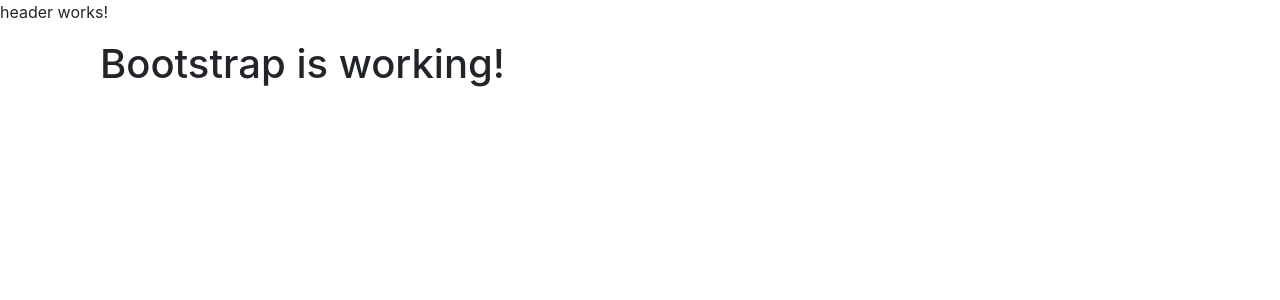
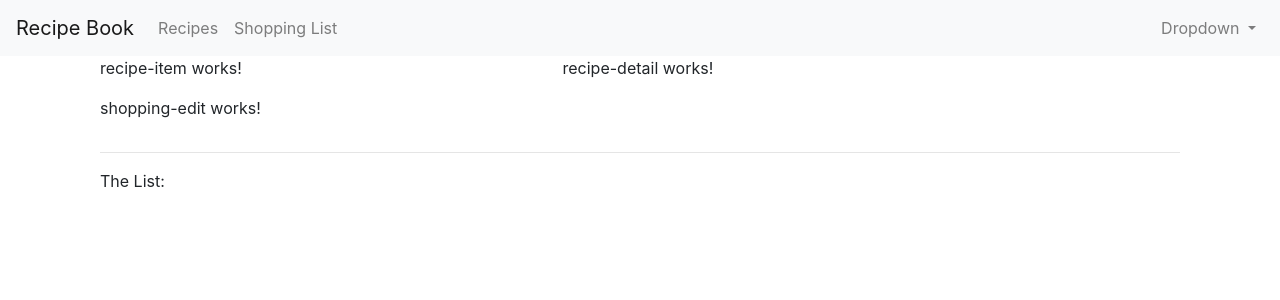
Before and after one commit to eghove/ang-recipe-book, an Angular app in the folder recipe-app/: page / in a window 1280 px wide. Shown: the top 300 px of the page. Built offline with nearby package versions, Linux system fonts and the light colour scheme.

Commit message:
first pass at header

```diff
--- a/recipe-app/angular.json
+++ b/recipe-app/angular.json
@@ -27,7 +27,11 @@
               "node_modules/bootstrap/dist/css/bootstrap.min.css",
               "src/styles.css"
             ],
-            "scripts": []
+            "scripts": [
+              "node_modules/jquery/dist/jquery.min.js",
+              "node_modules/popper.js/dist/umd/popper.min.js",
+              "node_modules/bootstrap/dist/js/bootstrap.min.js"
+            ]
           },
           "configurations": {
             "production": {
@@ -116,6 +120,7 @@
           }
         }
       }
-    }},
+    }
+  },
   "defaultProject": "recipe-app"
 }
--- a/recipe-app/package.json
+++ b/recipe-app/package.json
@@ -20,6 +20,8 @@
     "@angular/platform-browser-dynamic": "~8.0.1",
     "@angular/router": "~8.0.1",
     "bootstrap": "^4.3.1",
+    "jquery": "^3.4.1",
+    "popper.js": "^1.15.0",
     "rxjs": "~6.4.0",
     "tslib": "^1.9.0",
     "zone.js": "~0.9.1"
--- a/recipe-app/src/app/app.component.html
+++ b/recipe-app/src/app/app.component.html
@@ -2,7 +2,8 @@
 <div class="container">
   <div class="ro">
     <div class="col-md-12">
-      <h1>Bootstrap is working!</h1>
+      <app-recipe></app-recipe>
+      <app-shopping-list></app-shopping-list>
     </div>
   </div>
 </div>
--- a/recipe-app/src/app/header/header.component.html
+++ b/recipe-app/src/app/header/header.component.html
@@ -1,3 +1,33 @@
-<p>
-  header works!
-</p>
+<nav class="navbar navbar-expand-lg navbar-light bg-light">
+  <a class="navbar-brand" href="#">Recipe Book</a>
+  <button class="navbar-toggler" type="button" data-toggle="collapse" data-target="#navbarSupportedContent"
+    aria-controls="navbarSupportedContent" aria-expanded="false" aria-label="Toggle navigation">
+    <span class="navbar-toggler-icon"></span>
+  </button>
+
+  <div class="collapse navbar-collapse" id="navbarSupportedContent">
+    <ul class="navbar-nav mr-auto">
+      <li class="nav-item">
+        <a class="nav-link" href="#">Recipes</a>
+      </li>
+      <li class="nav-item">
+        <a class="nav-link" href="#">Shopping&nbsp;List</a>
+      </li>
+
+    </ul>
+    <div class="navbar-collapse collapse w-100 order-3">
+      <ul class="navbar-nav ml-auto">
+        <li class="nav-item dropdown">
+          <a class="nav-link dropdown-toggle" href="#" id="navbarDropdown" role="button" data-toggle="dropdown"
+            aria-haspopup="true" aria-expanded="false">
+            Dropdown
+          </a>
+          <div class="dropdown-menu" aria-labelledby="navbarDropdown">
+            <a class="dropdown-item" href="#">Save Data</a>
+            <a class="dropdown-item" href="#">Fetch Data</a>
+          </div>
+        </li>
+      </ul>
+    </div>
+  </div>
+</nav>
--- a/recipe-app/src/app/recipe/recipe-list/recipe-list.component.html
+++ b/recipe-app/src/app/recipe/recipe-list/recipe-list.component.html
@@ -1,3 +1 @@
-<p>
-  recipe-list works!
-</p>
+<app-recipe-item></app-recipe-item>
--- a/recipe-app/src/app/recipe/recipe.component.html
+++ b/recipe-app/src/app/recipe/recipe.component.html
@@ -1,3 +1,8 @@
-<p>
-  recipe works!
-</p>
+<div class="row">
+  <div class="col-md-5">
+    <app-recipe-list></app-recipe-list>
+  </div>
+  <div class="col-md-7">
+    <app-recipe-detail></app-recipe-detail>
+  </div>
+</div>
--- a/recipe-app/src/app/shopping-list/shopping-list.component.html
+++ b/recipe-app/src/app/shopping-list/shopping-list.component.html
@@ -1,3 +1,7 @@
-<p>
-  shopping-list works!
-</p>
+<div class="row">
+  <div class="col-md-12">
+    <app-shopping-edit></app-shopping-edit>
+  </div>
+</div>
+<hr />
+<p>The List:</p>
```
Also changed, not shown: 1 other file (tests, documents, lock files or other folders).
